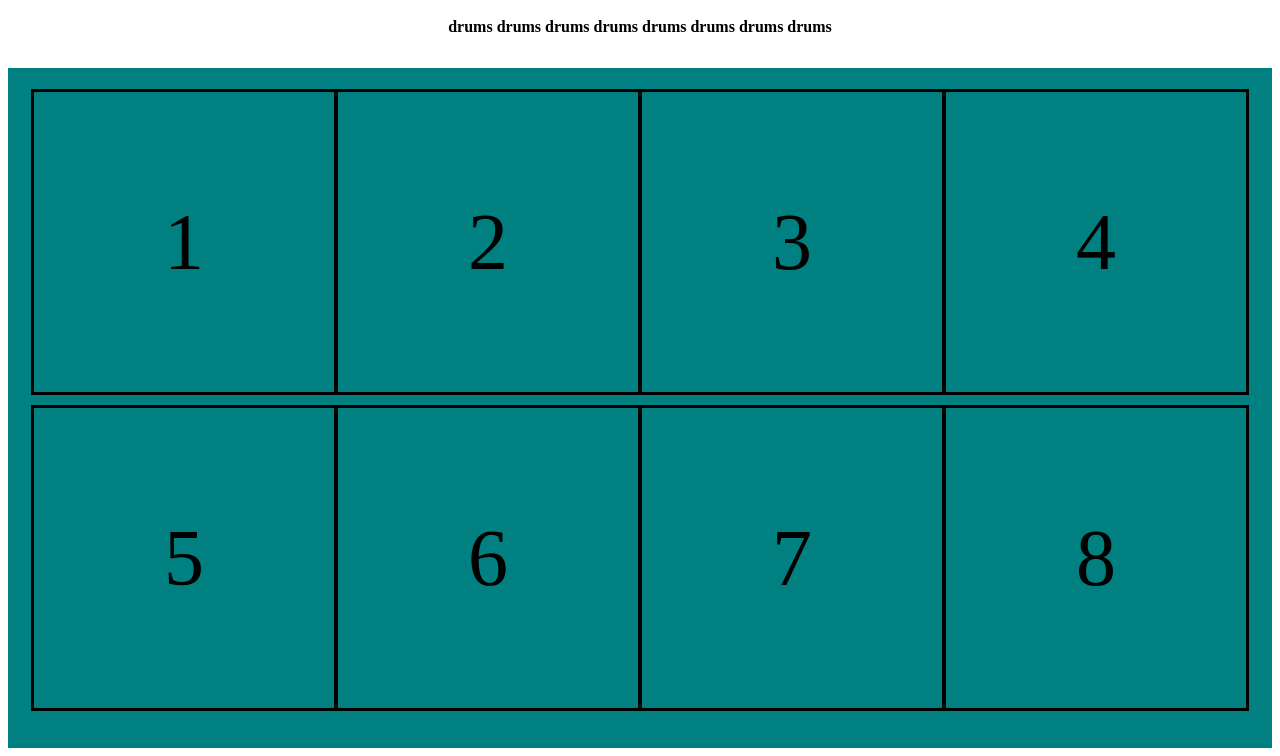
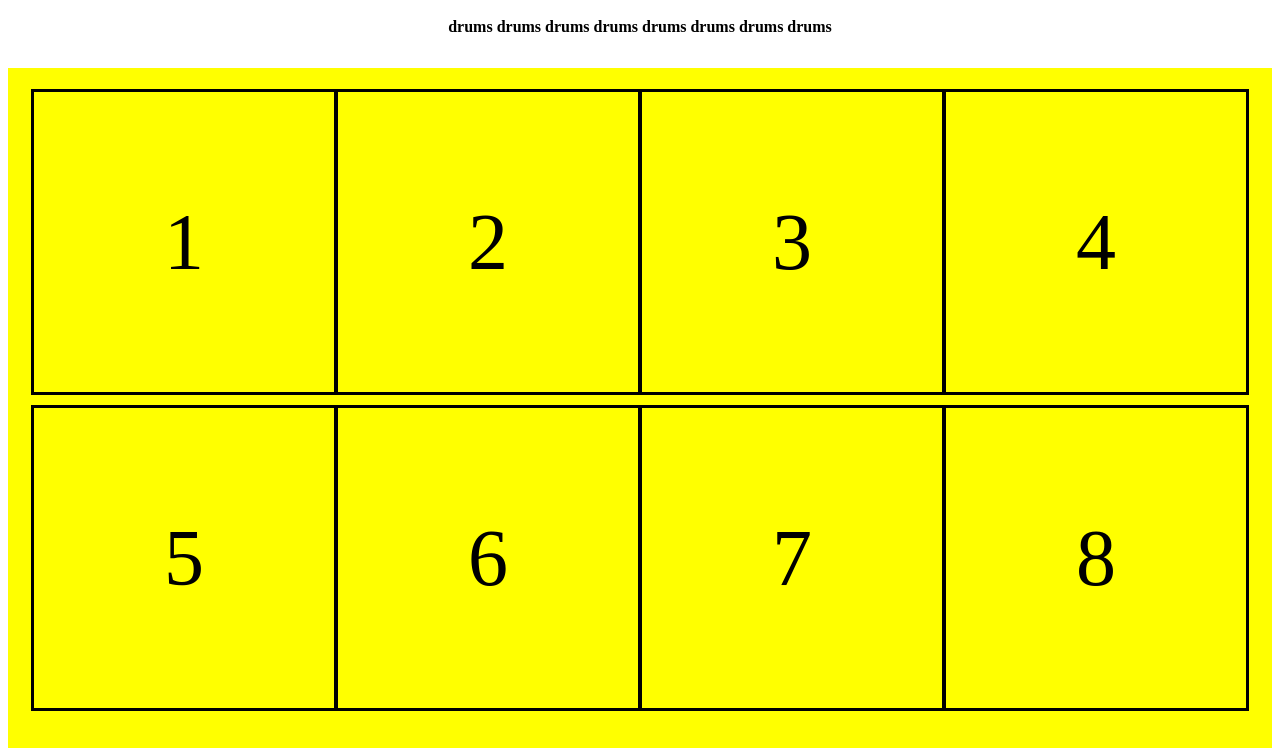
Before and after one commit to kcbelford/drum-machine, a plain HTML site: page index.html in a window 1280 px wide. Shown: the part 72-828 px from the top of the page. Drawn offline with nearby package versions, Linux system fonts and the light colour scheme.

Commit message:
debugging touch delay

```diff
--- a/index.html
+++ b/index.html
@@ -2,7 +2,7 @@
 <html lang="en" dir="ltr">
   <head>
     <meta charset="utf-8">
-    <meta name="viewport" content="width=device-width, initial=scale=1">
+    <meta name="viewport" content="width=device-width">
     <link rel="stylesheet" type="text/css" href="styles/style.css">
     <script src="https://ajax.googleapis.com/ajax/libs/jquery/3.4.1/jquery.min.js"></script>
     <script src="scripts/script.js" charset="utf-8"></script>
--- a/styles/style.css
+++ b/styles/style.css
@@ -1,5 +1,9 @@
 * {
   box-sizing: border-box;
+}
+
+html {
+  touch-action: manipulation;
 }
 
 body {
@@ -27,7 +31,7 @@ main {
   flex-wrap: wrap;
   justify-content: space-around;
   align-items: center;
-  background-color: teal;
+  background-color: yellow;
 }
 
 section {
```
